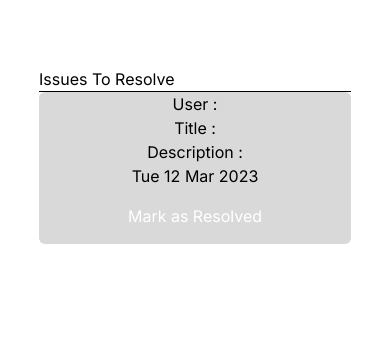
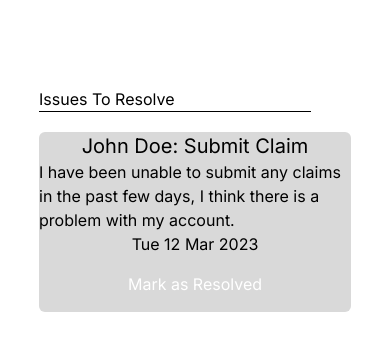
Before and after one commit to Sep-Fading/SWE_Project_Frontend, a Next.js app: page /Admin/resolve_issues in a window 390 px wide. Shown: the top 350 px of the page. Built offline with nearby package versions, Linux system fonts and the light colour scheme.

Commit message:
Resolve issues page and responsiveness

```diff
--- a/src/Components/IssueBox.tsx
+++ b/src/Components/IssueBox.tsx
@@ -2,8 +2,10 @@
 import Button from "./Button";
 
 interface IssueBoxProps {
-  headingText: string[];
   buttonText: string[];
+  user: string;
+  title: string;
+  description: string;
   date: string;
 }
 
@@ -11,13 +13,12 @@ interface IssueBoxProps {
 
 // The IssueBox component takes the headings and the text in the buttons as props as arrays - the data inside of these arrays are mapped into HTML elements (buttons and headings)
 // Date is also taken as a prop, as a string
-const IssueBox = ({ headingText, buttonText, date }: IssueBoxProps) => {
+const IssueBox = ({ title, user, description, buttonText, date }: IssueBoxProps) => {
   return (
     <div className="w-auto min-w-44 bg-[#D9D9D9] shadow-lg rounded-md p-5 md:flex md:flex-row md:justify-between">
       <div className="items-center flex flex-col justify-evenly md:items-start">
-        {headingText.map((heading, index) => (
-          <h2 className='mb-3' key={index}>{heading} :</h2>
-        ))}
+        <h2 className="font-bold text-xl md:text-2xl">{user}: {title}</h2>
+        <p>{description}</p>
       </div>
       <div className="flex flex-col justify-between items-center md:items-start">
         <p className="text-blue text-l text-center">{date}</p>
--- a/src/app/Admin/resolve_issues/page.tsx
+++ b/src/app/Admin/resolve_issues/page.tsx
@@ -6,14 +6,22 @@ import Header from "@/Components/Header";
 // The header component creates the heading for the page and the title of the page is passed into the component
 
 const Issues = () => {
-  const headings = ["User", "Title", "Description"];
   const buttons = ["Mark as Resolved"];
   const date = "Tue 12 Mar 2023";
+  const user = "John Doe"
+  const title = "Submit Claim"
+  const description = "I have been unable to submit any claims in the past few days, I think there is a problem with my account."
 
   return (
     <div className="mx-[10%] flex flex-col md:mx-[20%]">
-      <Header title="Issues To Resolve" />
-      <IssueBox headingText={headings} buttonText={buttons} date={date}/>
+      <Header title="Issues To Resolve" divStyle="mb-5 mt-5" hrStyle="w-[17rem]"/>
+      <IssueBox
+        title={title}
+        user={user}
+        description={description}
+        buttonText={buttons}
+        date={date}
+        />
     </div>
   );
 };
```
